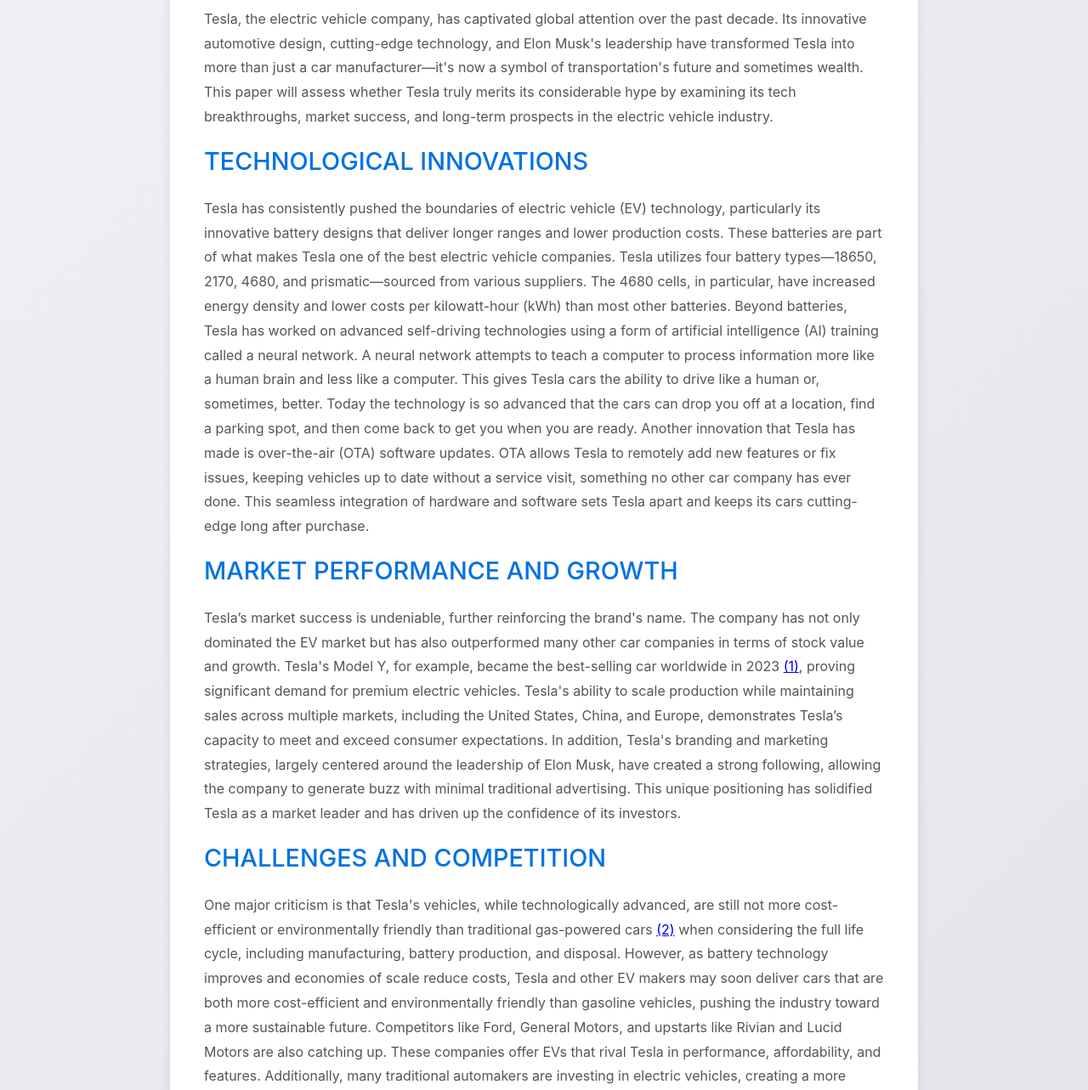
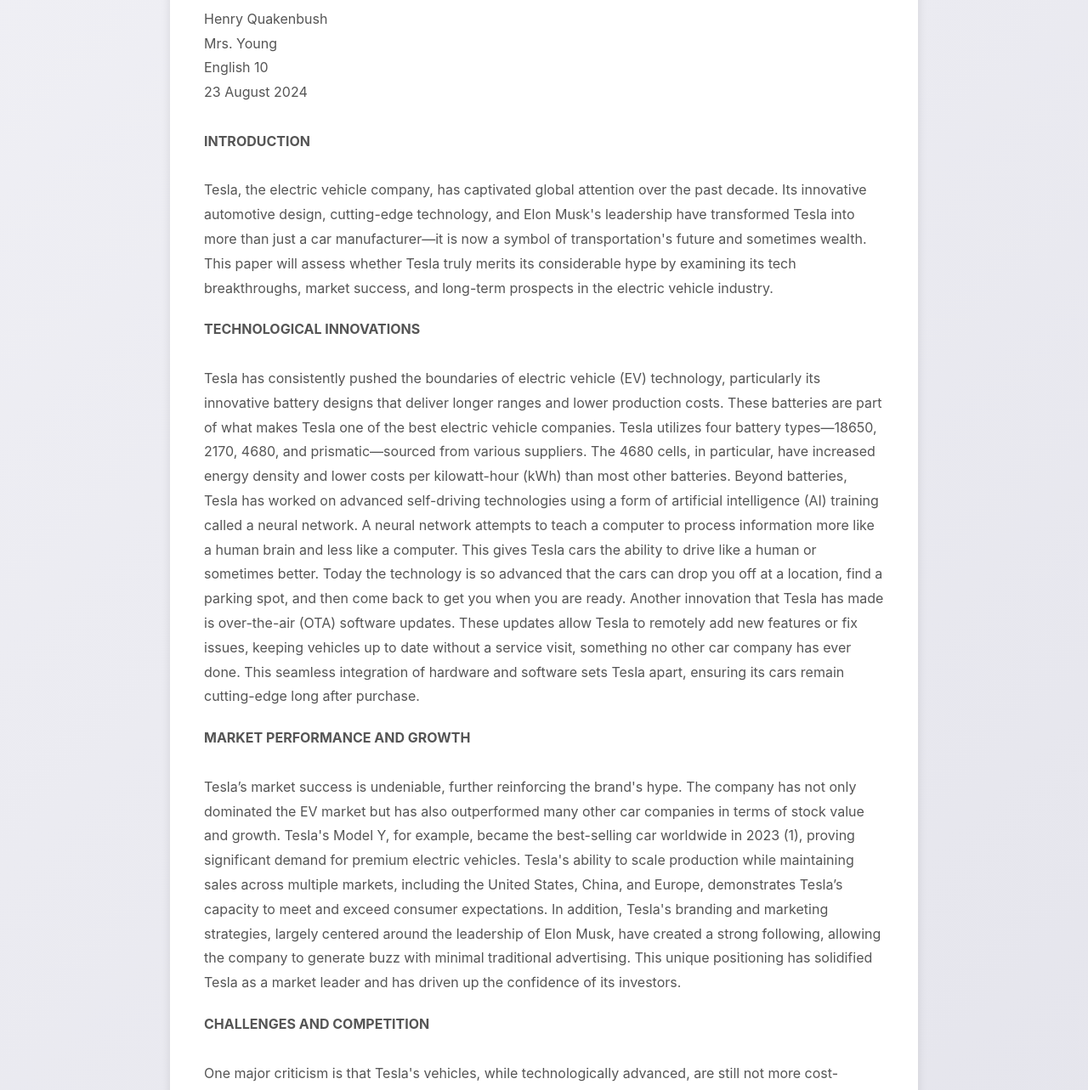
Before and after one commit to slyfox29/School-projects-webpage, a plain HTML site: page formal_essay/is_tesla_worth_the_hype.html in a window 1280 px wide. Shown: the part 306-1589 px from the top of the page at 85% size. Drawn offline with Linux system fonts and the light colour scheme.

Commit message:
Update is_tesla_worth_the_hype.html

```diff
--- a/formal_essay/is_tesla_worth_the_hype.html
+++ b/formal_essay/is_tesla_worth_the_hype.html
@@ -126,36 +126,41 @@
 <div class="content">
     <a class="back-link" href="../index.html">&larr; Back to Project List</a>
 
-    <h2>INTRODUCTION</h2>
+    <h2>Is Tesla Worth the Hype?</h2>
     <p>
-        Tesla, the electric vehicle company, has captivated global attention over the past decade. Its innovative automotive design, cutting-edge technology, and Elon Musk's leadership have transformed Tesla into more than just a car manufacturer—it's now a symbol of transportation's future and sometimes wealth. This paper will assess whether Tesla truly merits its considerable hype by examining its tech breakthroughs, market success, and long-term prospects in the electric vehicle industry.
+    Henry Quakenbush<br>
+    Mrs. Young<br>
+    English 10<br>
+    23 August 2024<br><br>
+    <strong>INTRODUCTION</strong><br><br>
+    Tesla, the electric vehicle company, has captivated global attention over the past decade. Its innovative automotive design, cutting-edge technology, and Elon Musk's leadership have transformed Tesla into more than just a car manufacturer—it is now a symbol of transportation's future and sometimes wealth. This paper will assess whether Tesla truly merits its considerable hype by examining its tech breakthroughs, market success, and long-term prospects in the electric vehicle industry.
     </p>
 
-    <h2>TECHNOLOGICAL INNOVATIONS</h2>
     <p>
-        Tesla has consistently pushed the boundaries of electric vehicle (EV) technology, particularly its innovative battery designs that deliver longer ranges and lower production costs. These batteries are part of what makes Tesla one of the best electric vehicle companies. Tesla utilizes four battery types—18650, 2170, 4680, and prismatic—sourced from various suppliers. The 4680 cells, in particular, have increased energy density and lower costs per kilowatt-hour (kWh) than most other batteries. Beyond batteries, Tesla has worked on advanced self-driving technologies using a form of artificial intelligence (AI) training called a neural network. A neural network attempts to teach a computer to process information more like a human brain and less like a computer. This gives Tesla cars the ability to drive like a human or, sometimes, better. Today the technology is so advanced that the cars can drop you off at a location, find a parking spot, and then come back to get you when you are ready. Another innovation that Tesla has made is over-the-air (OTA) software updates. OTA allows Tesla to remotely add new features or fix issues, keeping vehicles up to date without a service visit, something no other car company has ever done. This seamless integration of hardware and software sets Tesla apart and keeps its cars cutting-edge long after purchase.
+    <strong>TECHNOLOGICAL INNOVATIONS</strong><br><br>
+    Tesla has consistently pushed the boundaries of electric vehicle (EV) technology, particularly its innovative battery designs that deliver longer ranges and lower production costs. These batteries are part of what makes Tesla one of the best electric vehicle companies. Tesla utilizes four battery types—18650, 2170, 4680, and prismatic—sourced from various suppliers. The 4680 cells, in particular, have increased energy density and lower costs per kilowatt-hour (kWh) than most other batteries. Beyond batteries, Tesla has worked on advanced self-driving technologies using a form of artificial intelligence (AI) training called a neural network. A neural network attempts to teach a computer to process information more like a human brain and less like a computer. This gives Tesla cars the ability to drive like a human or sometimes better. Today the technology is so advanced that the cars can drop you off at a location, find a parking spot, and then come back to get you when you are ready. Another innovation that Tesla has made is over-the-air (OTA) software updates. These updates allow Tesla to remotely add new features or fix issues, keeping vehicles up to date without a service visit, something no other car company has ever done. This seamless integration of hardware and software sets Tesla apart, ensuring its cars remain cutting-edge long after purchase.
     </p>
 
-    <h2>MARKET PERFORMANCE AND GROWTH</h2>
     <p>
-        Tesla’s market success is undeniable, further reinforcing the brand's name. The company has not only dominated the EV market but has also outperformed many other car companies in terms of stock value and growth. Tesla's Model Y, for example, became the best-selling car worldwide in 2023 <a href="https://www.jato.com/resources/media-and-press-releases/tesla-model-y-worlds-best-selling-car-2023" target="_blank">(1)</a>, proving significant demand for premium electric vehicles. Tesla's ability to scale production while maintaining sales across multiple markets, including the United States, China, and Europe, demonstrates Tesla’s capacity to meet and exceed consumer expectations. In addition, Tesla's branding and marketing strategies, largely centered around the leadership of Elon Musk, have created a strong following, allowing the company to generate buzz with minimal traditional advertising. This unique positioning has solidified Tesla as a market leader and has driven up the confidence of its investors.
+    <strong>MARKET PERFORMANCE AND GROWTH</strong><br><br>
+    Tesla’s market success is undeniable, further reinforcing the brand's hype. The company has not only dominated the EV market but has also outperformed many other car companies in terms of stock value and growth. Tesla's Model Y, for example, became the best-selling car worldwide in 2023 (1), proving significant demand for premium electric vehicles. Tesla's ability to scale production while maintaining sales across multiple markets, including the United States, China, and Europe, demonstrates Tesla’s capacity to meet and exceed consumer expectations. In addition, Tesla's branding and marketing strategies, largely centered around the leadership of Elon Musk, have created a strong following, allowing the company to generate buzz with minimal traditional advertising. This unique positioning has solidified Tesla as a market leader and has driven up the confidence of its investors.
     </p>
 
-    <h2>CHALLENGES AND COMPETITION</h2>
     <p>
-        One major criticism is that Tesla's vehicles, while technologically advanced, are still not more cost-efficient or environmentally friendly than traditional gas-powered cars <a href="https://www.npr.org/2024/05/09/1250212212/ev-batteries-environmental-impact" target="_blank">(2)</a> when considering the full life cycle, including manufacturing, battery production, and disposal. However, as battery technology improves and economies of scale reduce costs, Tesla and other EV makers may soon deliver cars that are both more cost-efficient and environmentally friendly than gasoline vehicles, pushing the industry toward a more sustainable future. Competitors like Ford, General Motors, and upstarts like Rivian and Lucid Motors are also catching up. These companies offer EVs that rival Tesla in performance, affordability, and features. Additionally, many traditional automakers are investing in electric vehicles, creating a more saturated market.
+    <strong>CHALLENGES AND COMPETITION</strong><br><br>
+    One major criticism is that Tesla's vehicles, while technologically advanced, are still not more cost-efficient or environmentally friendly than traditional gas-powered cars (2) when considering the full life cycle, including manufacturing, battery production, and disposal. Competitors like Ford, General Motors, and upstarts like Rivian and Lucid Motors are also catching up, offering EVs that rival Tesla in performance, affordability, and features. Additionally, many traditional automakers are investing heavily in electric vehicles, creating a more crowded market. However, as battery technology improves and economies of scale reduce costs, Tesla and other EV makers may soon deliver cars that are both more cost-efficient and environmentally friendly than gasoline vehicles, pushing the industry toward a more sustainable future.
     </p>
 
-    <h2>CONCLUSION</h2>
     <p>
-        Tesla’s influence on the electric vehicle industry is undeniable, driven not only by its technological innovations but also by its exceptional marketing and brand image. The company has positioned itself as a symbol of the future, capturing the imagination of consumers and making electric cars aspirational. While challenges remain—such as questions about cost-efficiency and environmental impact—Tesla continues to lead the charge in sustainable transportation. Competitors are catching up, but Tesla's relentless push for innovation, coupled with its strong marketing, keeps it at the forefront. As the industry evolves, Tesla’s ability to shape the market and maintain its appeal suggests it is well-positioned to continue setting the standard for years to come.
+    <strong>CONCLUSION</strong><br><br>
+    Tesla’s influence on the electric vehicle industry is undeniable, driven not only by its technological innovations but also by its exceptional marketing and brand image. The company has positioned itself as a symbol of the future, capturing the imagination of consumers and making electric cars aspirational. While challenges remain—such as questions about cost-efficiency and environmental impact—Tesla continues to lead the charge in sustainable transportation. Competitors are catching up, but Tesla's relentless push for innovation, coupled with its strong marketing, keeps it at the forefront. As the industry evolves, Tesla’s ability to shape the market and maintain its appeal suggests it is well-positioned to continue setting the standard for years to come.
     </p>
 
     <h3>Sources</h3>
     <p>
-        (1) <a href="https://www.jato.com/resources/media-and-press-releases/tesla-model-y-worlds-best-selling-car-2023" target="_blank">Tesla Model Y: World’s Best Selling Car 2023</a><br>
-        (2) <a href="https://www.npr.org/2024/05/09/1250212212/ev-batteries-environmental-impact" target="_blank">EV Batteries and Environmental Impact - NPR</a><br>
-        (3) <a href="https://www.britannica.com/money/Tesla-Motors" target="_blank">Tesla Motors Overview - Britannica</a>
+        (1) <a href="https://www.jato.com/resources/media-and-press-releases/tesla-model-y-worlds-best-selling-car-2023">Tesla Model Y: World’s Best Selling Car 2023</a><br>
+        (2) <a href="https://www.npr.org/2024/05/09/1250212212/ev-batteries-environmental-impact">EV Batteries and Environmental Impact - NPR</a><br>
+        (3) <a href="https://www.britannica.com/money/Tesla-Motors">Tesla Motors Overview - Britannica</a>
     </p>
 </div>
 
@@ -165,4 +170,5 @@
 
 </body>
 
+
 </html>
```
